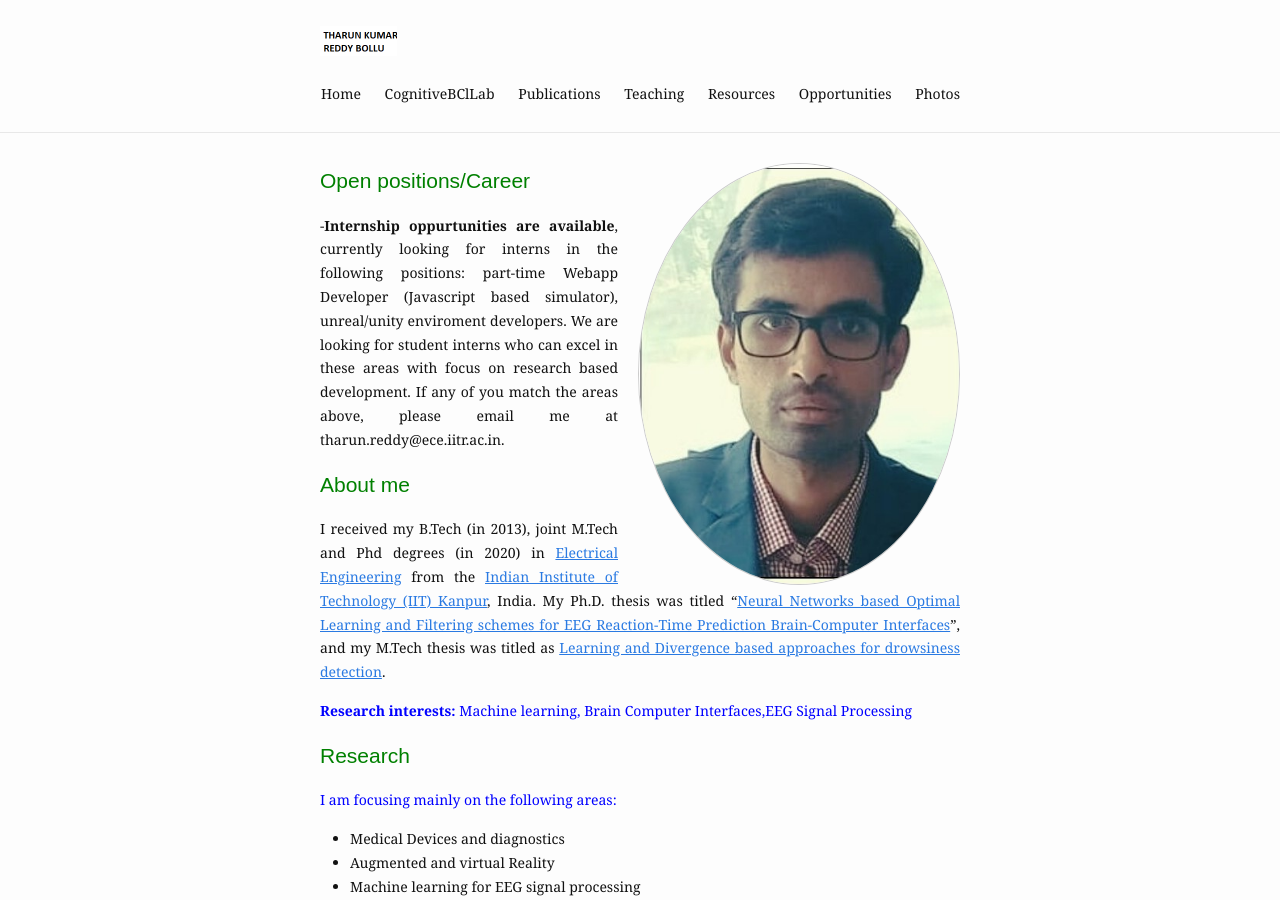
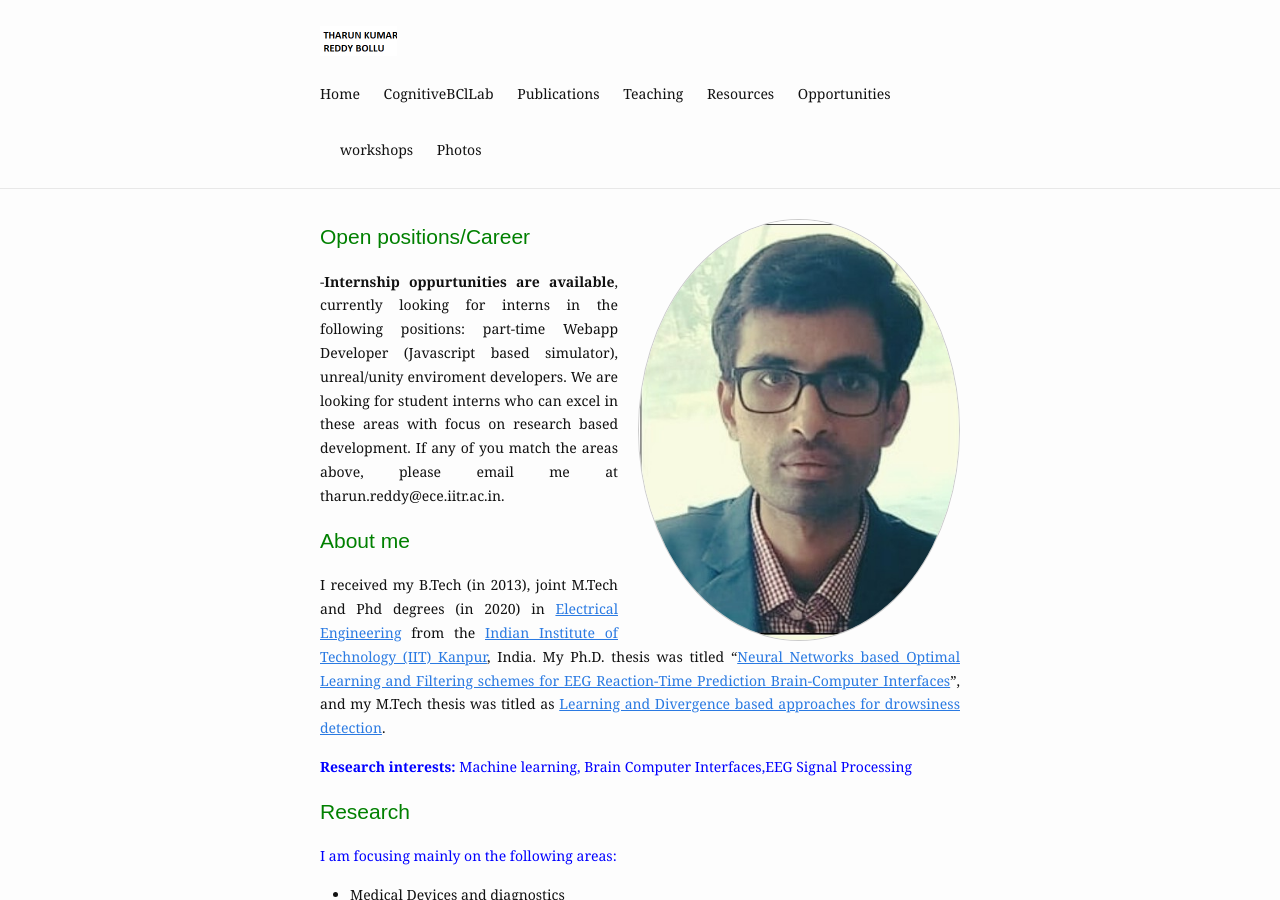
Before and after one commit to tharuniitk/tharuniitk.github.io, a Jekyll site: the page built from index.md, in a window 1280 px wide and 900 px high. Built offline with Jekyll 4.4.1, drawn with Linux system fonts in a browser that asks for light colours.

Commit message:
Update _config.yml

```diff
--- a/_config.yml
+++ b/_config.yml
@@ -19,7 +19,9 @@ header:
     - name: Teaching
     - name: Resources
     - name: Opportunities
+    - name: workshops
     - name: Photos
+
 
 
 
```
